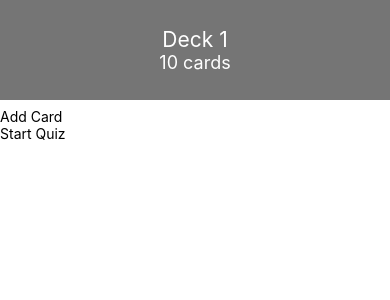
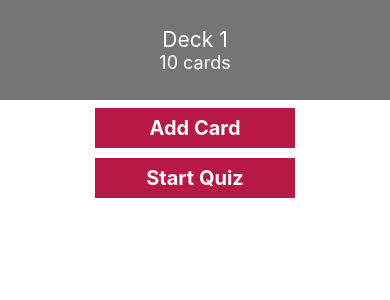
Before and after one commit to sahinaksoy/udacity-react-native-mobile-flashcards, a React Native app: screen /DeckDetail in a window 390 px wide. Shown: the top 300 px of the page. Built offline with nearby package versions, Linux system fonts and the light colour scheme.

Commit message:
feat: add touch button component

```diff
--- a/components/DeckDetail.js
+++ b/components/DeckDetail.js
@@ -1,18 +1,19 @@
 import React from "react";
-import { TouchableOpacity, View, Text } from "react-native";
+import { View, Text } from "react-native";
 import Deck from "./Deck";
+import TouchButton from "./TouchButton";
 
 const DeckDetail = (props) => {
   return (
     <View>
       <Deck />
       <View>
-        <TouchableOpacity>
+        <TouchButton>
           <Text>Add Card</Text>
-        </TouchableOpacity>
-        <TouchableOpacity>
+        </TouchButton>
+        <TouchButton>
           <Text>Start Quiz</Text>
-        </TouchableOpacity>
+        </TouchButton>
       </View>
     </View>
   );
--- /dev/null
+++ b/components/TouchButton.js
@@ -0,0 +1,34 @@
+import React from "react";
+import { Text, View, TouchableOpacity, StyleSheet } from "react-native";
+import { red, white } from "../utils/colors";
+
+const TouchButton = ({ children, onPress }) => {
+  return (
+    <View style={styles.touchBtnContainer}>
+      <TouchableOpacity style={styles.touchBtn} onPress={onPress}>
+        <Text style={styles.touchBtnText}>{children}</Text>
+      </TouchableOpacity>
+    </View>
+  );
+};
+
+const styles = StyleSheet.create({
+  touchBtnContainer: {
+    alignItems: "center",
+    marginBottom: 10,
+  },
+  touchBtnText: {
+    color: white,
+    fontSize: 20,
+    fontWeight: "bold",
+  },
+  touchBtn: {
+    justifyContent: "center",
+    alignItems: "center",
+    width: 200,
+    height: 40,
+    backgroundColor: red,
+  },
+});
+
+export default TouchButton;
```
